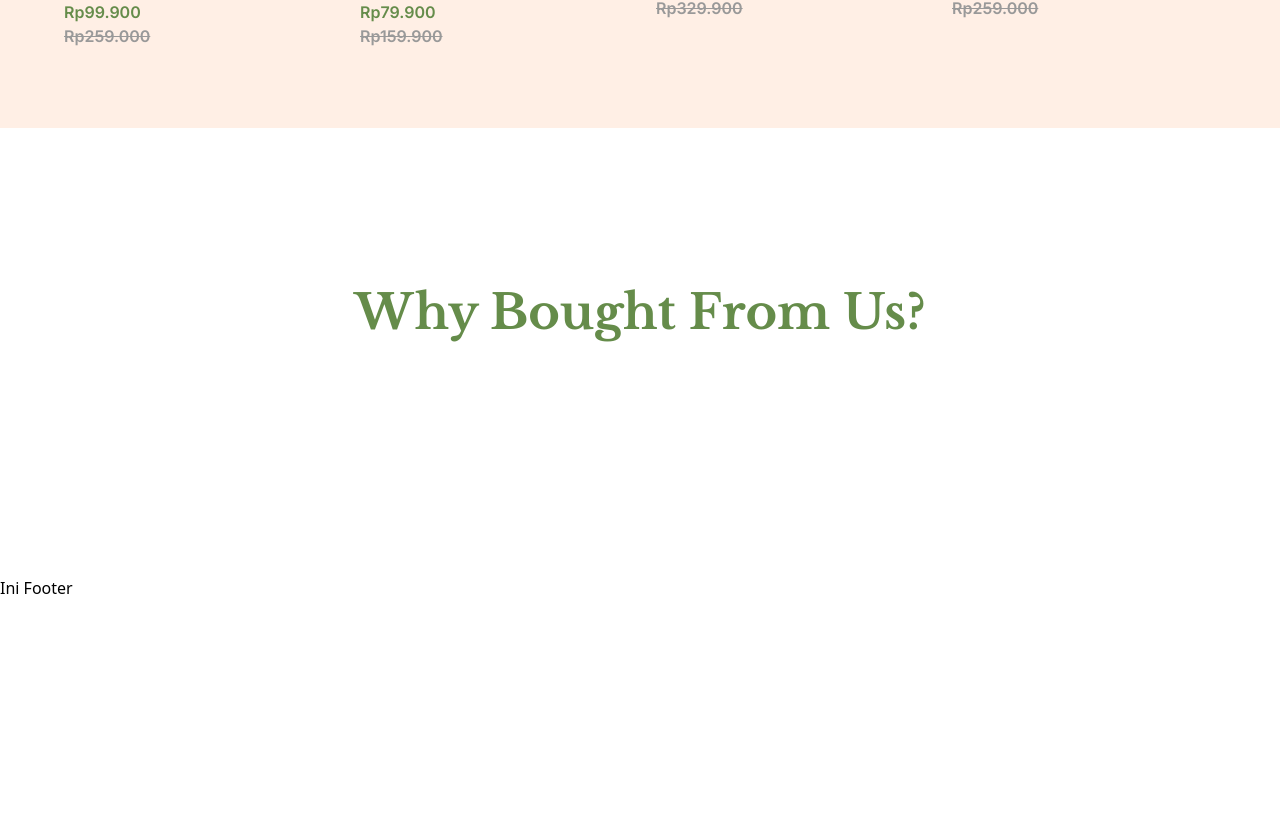
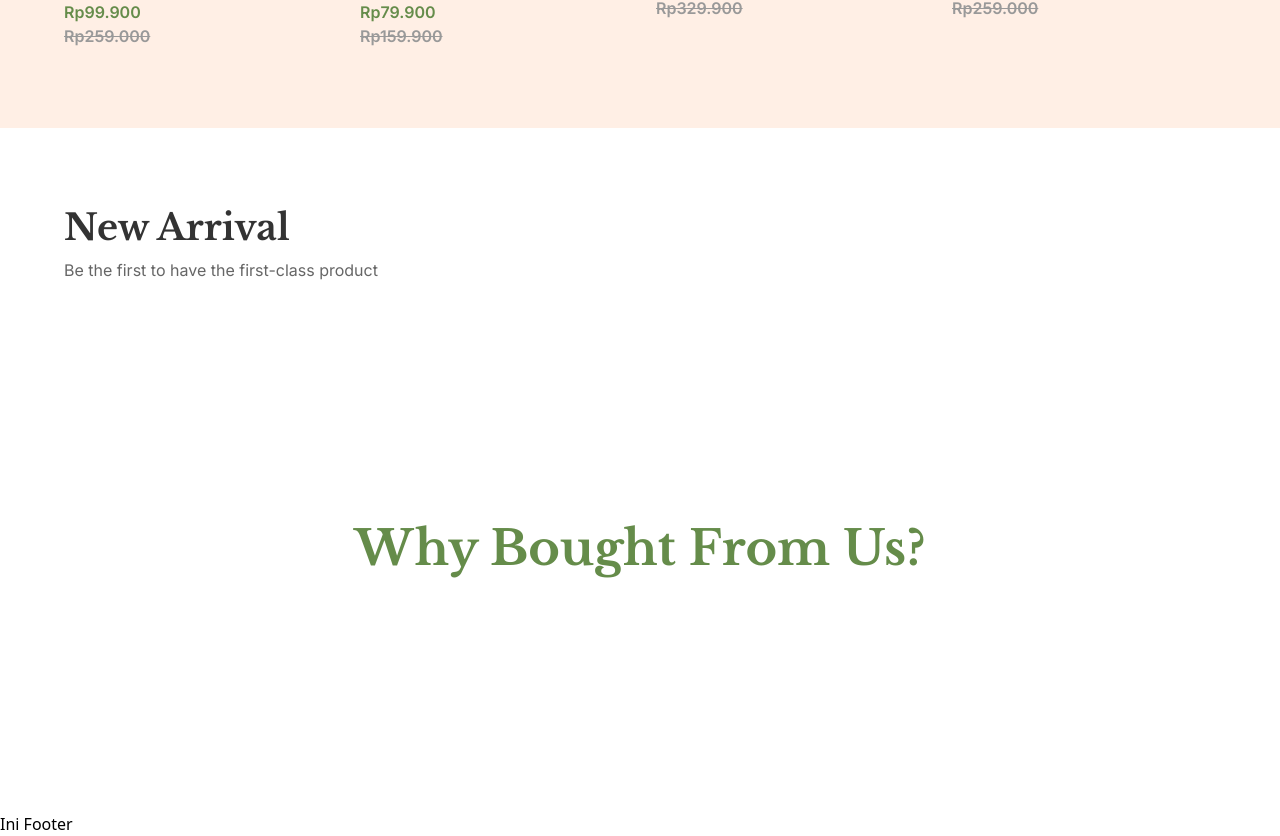
Before and after one commit to faracutrisfa/EcoShop, a React (Vite) app: page / in a window 1280 px wide. Shown: the part 1794-2630 px from the top of the page. Before the commit the page ends 2394 px from the top, so only its background shows below. Built offline with nearby package versions, Linux system fonts and the light colour scheme.

Commit message:
feat: add new arrival component to homepage

```diff
--- a/src/pages/Homepage.jsx
+++ b/src/pages/Homepage.jsx
@@ -3,6 +3,7 @@ import Hero from "../components/HomePage/Hero"
 import Category from "../components/HomePage/Category"
 import MostProduct from '../components/HomePage/MostProduct'
 import Why from '../components/HomePage/Why'
+import NewArrival from '../components/HomePage/NewArrival'
 
 const Homepage = () => {
   return (
@@ -10,6 +11,7 @@ const Homepage = () => {
       <Hero />
       <Category />
       <MostProduct />
+      <NewArrival />
       <Why />
     </div>
   )
```
